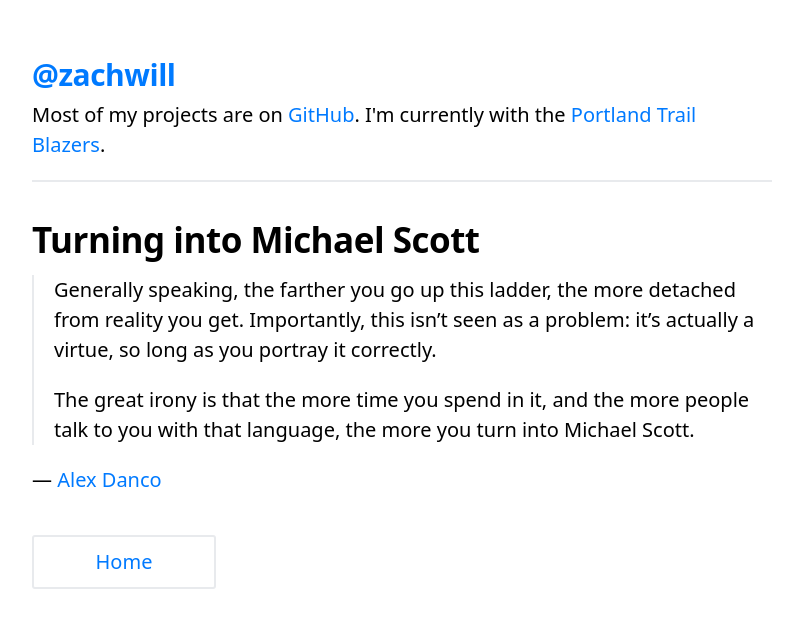
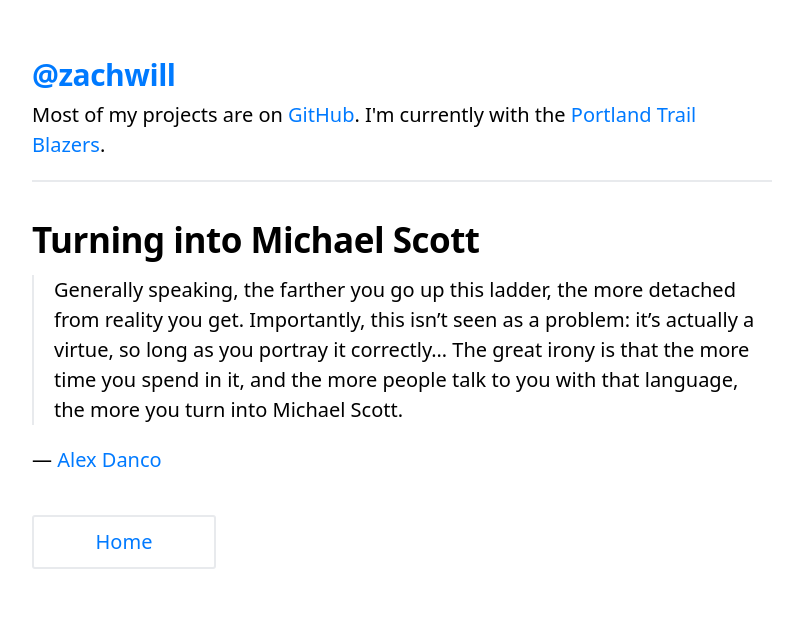
Before and after one commit to zachwill/blog, a Jekyll site: the page built from _posts/2025-03-10-michael-scott.md, in a window 1280 px wide. Shown: the top 628 px of the page, without its empty margins (238-1041 px from the left). Built offline with Jekyll 4.4.1, drawn with Linux system fonts in a browser that asks for light colours.

Commit message:
Update quote

```diff
--- a/_posts/2025-03-10-michael-scott.md
+++ b/_posts/2025-03-10-michael-scott.md
@@ -4,8 +4,6 @@
 permalink : /michael-scott/
 ---
 
-> Generally speaking, the farther you go up this ladder, the more detached from reality you get. Importantly, this isn’t seen as a problem: it’s actually a virtue, so long as you portray it correctly.
->
-> The great irony is that the more time you spend in it, and the more people talk to you with that language, the more you turn into Michael Scott.
+> Generally speaking, the farther you go up this ladder, the more detached from reality you get. Importantly, this isn’t seen as a problem: it’s actually a virtue, so long as you portray it correctly... The great irony is that the more time you spend in it, and the more people talk to you with that language, the more you turn into Michael Scott.
 
 &mdash; [Alex Danco](https://alexdanco.com/2021/01/22/the-michael-scott-theory-of-social-class/)
```
